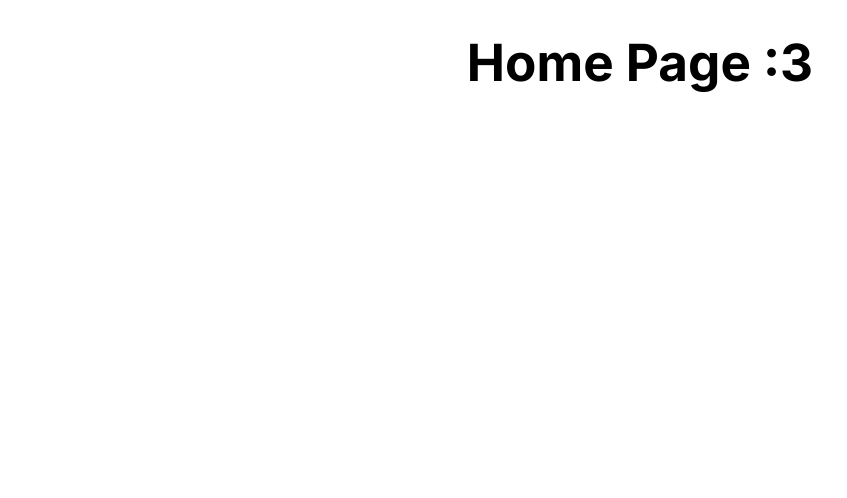
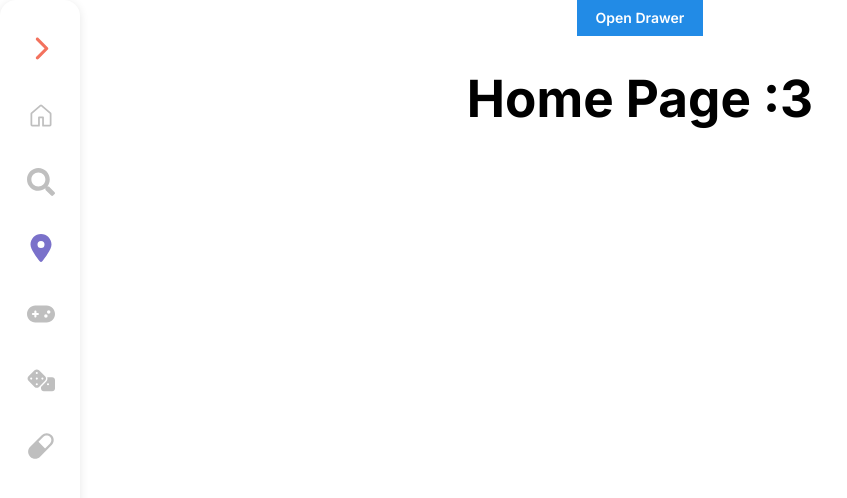
Before and after one commit to devsoc-unsw/trainee-bard-24t2, a React (Vite) app in the folder frontend/: page /home in a window 1280 px wide. Shown: the top 498 px of the page, without its empty margins (0-847 px from the left). Built offline with nearby package versions, Linux system fonts and the light colour scheme.

Commit message:
adding navbar component

```diff
--- /dev/null
+++ b/frontend/src/components/Navbar.module.css
@@ -0,0 +1,37 @@
+.navbar {
+    width: rem(80px);
+    height: 100%;
+    padding: var(--mantine-spacing-md);
+    display: flex;
+    flex-direction: column;
+    color: #BFBFBF;
+    position: fixed;
+    top: 0;
+    left: 0;
+    background-color: white;
+    box-shadow: 0 2px 10px rgba(0, 0, 0, 0.1);
+    border-radius: 16px;
+}
+
+.navbarMain {
+    flex: 1;
+    margin-top: rem(30px);
+}
+
+.link {
+    width: rem(50px);
+    height: rem(50px);
+    border-radius: var(--mantine-radius-md);
+    display: flex;
+    align-items: center;
+    justify-content: center;
+    color: #BFBFBF;
+
+    &:hover {
+        color: #7A71CA;
+    }
+
+    &[data-active] {
+        color: #7A71CA;
+    }
+}
--- a/frontend/src/components/Navbar.tsx
+++ b/frontend/src/components/Navbar.tsx
@@ -1,10 +1,71 @@
 import React from "react";
+import { useState } from "react";
+import { Center, Tooltip, UnstyledButton, Stack, rem } from "@mantine/core";
+import {
+  FaChevronRight,
+  FaLocationDot,
+  FaGamepad,
+  FaDice,
+} from "react-icons/fa6";
+import { FaSearch } from "react-icons/fa";
+import { CgPill } from "react-icons/cg";
+import { GoHome } from "react-icons/go";
+import classes from "./Navbar.module.css";
+
+function NavbarLink({ icon: Icon, label, active, onClick }) {
+  return (
+    <Tooltip label={label} position="right" transitionProps={{ duration: 0 }}>
+      <UnstyledButton
+        onClick={onClick}
+        className={classes.link}
+        data-active={active || undefined}
+      >
+        <Icon style={{ width: rem(28), height: rem(28) }} />
+      </UnstyledButton>
+    </Tooltip>
+  );
+}
+
+const icondata = [
+  { icon: GoHome, label: "Home" },
+  { icon: FaSearch, label: "Search" },
+  { icon: FaLocationDot, label: "State Map" },
+  { icon: FaGamepad, label: "Game" },
+  { icon: FaDice, label: "Surprise" },
+  { icon: CgPill, label: "Vitamin" },
+];
 
 function Navbar() {
+  const [active, setActive] = useState(2);
+
+  const links = icondata.map((link, index) => (
+    <NavbarLink
+      {...link}
+      key={link.label}
+      active={index === active}
+      onClick={() => setActive(index)}
+    />
+  ));
+
   return (
-    <div>
-      <h1>Navbar</h1>
-    </div>
+    <nav className={classes.navbar}>
+      <FaChevronRight
+        type="mark"
+        size={25}
+        style={{
+          display: "flex",
+          alignSelf: "center",
+          marginTop: "20px",
+          color: "#F3725E",
+        }}
+      />
+
+      <div className={classes.navbarMain}>
+        <Stack justify="center" gap={16}>
+          {links}
+        </Stack>
+      </div>
+    </nav>
   );
 }
 
--- /dev/null
+++ b/frontend/src/components/NavbarExpanded.tsx
@@ -0,0 +1,11 @@
+import React from "react";
+
+function NavbarExpanded() {
+  return (
+    <div>
+      <h1>Lalalalala</h1>
+    </div>
+  );
+}
+
+export default NavbarExpanded;
--- a/frontend/src/pages/Home.tsx
+++ b/frontend/src/pages/Home.tsx
@@ -1,8 +1,19 @@
 import React from "react";
+import Navbar from "../components/Navbar";
+import NavbarExpanded from "../components/NavbarExpanded";
+import { Button, Drawer } from "@mantine/core";
+import { useDisclosure } from "@mantine/hooks";
 
 function Home() {
+  const [opened, { open, close }] = useDisclosure(false);
+
   return (
     <div>
+      <Drawer opened={opened} onClose={close} title="Authentication">
+        <NavbarExpanded />
+      </Drawer>
+      <Button onClick={open}>Open Drawer</Button>
+      <Navbar />
       <h1>Home Page :3</h1>
     </div>
   );
```
